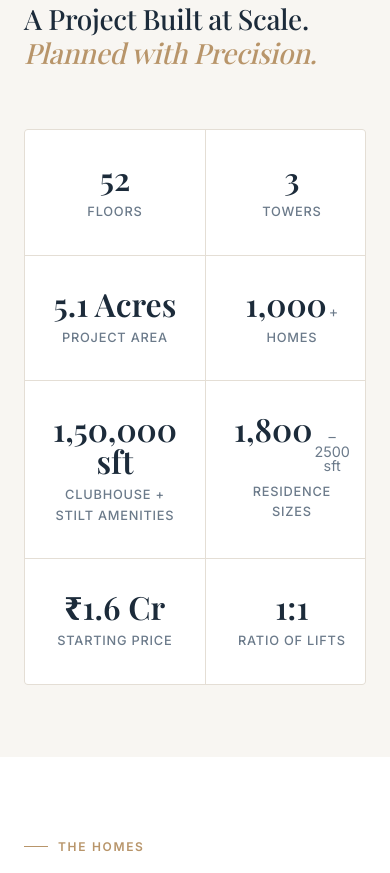
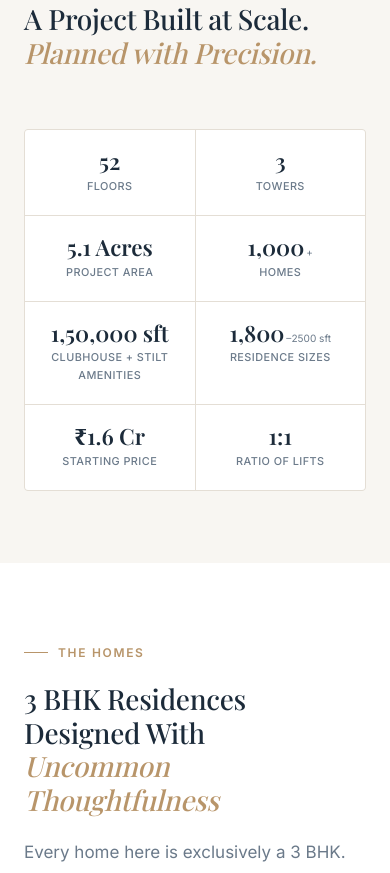
Before and after one commit to giriyaram/raghava-halo, a Next.js app: page / in a window 390 px wide. Shown: the part 2320-3193 px from the top of the page. Built offline with nearby package versions, Linux system fonts and the light colour scheme.

Commit message:
reduce stats font size and padding on mobile
Co-Authored-By: Claude Sonnet 4.6 <noreply@anthropic.com>

```diff
--- a/app/globals.css
+++ b/app/globals.css
@@ -432,6 +432,11 @@
   .stat-label {
     font-size: 0.8rem; font-weight: 500; color: var(--muted);
     letter-spacing: 0.06em; text-transform: uppercase;
+  }
+  @media (max-width: 599px) {
+    .stat-card { padding: 20px 12px; }
+    .stat-number { font-size: 1.4rem; margin-bottom: 5px; }
+    .stat-label { font-size: 0.68rem; letter-spacing: 0.04em; }
   }
 
   /* ── RESIDENCES ── */
```
